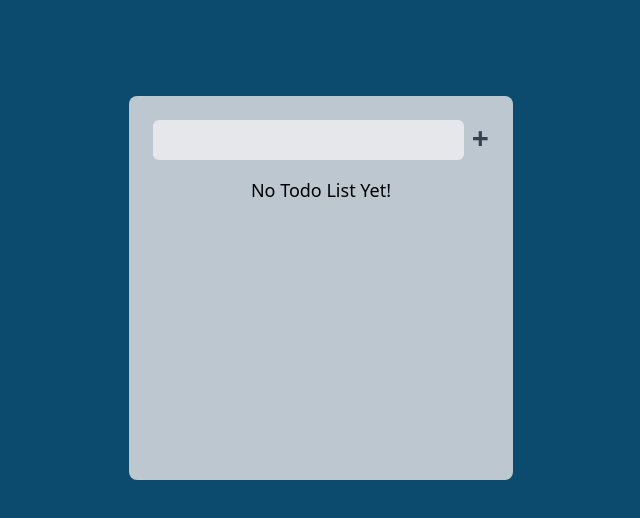
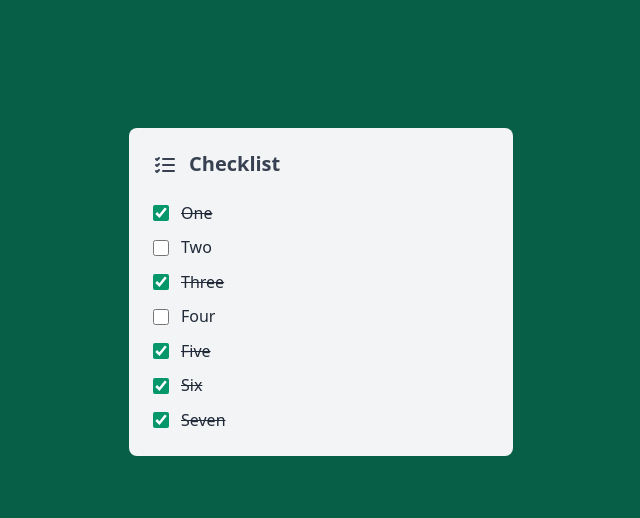
Before and after one commit to dimashilmawan/react-framer-motion, a React (Vite) app: page / in a window 1280 px wide. Shown: the top 518 px of the page, without its empty margins (319-959 px from the left). Built offline with nearby package versions, Linux system fonts and the light colour scheme.

Commit message:
add Checklist trello animation

```diff
--- a/package.json
+++ b/package.json
@@ -13,6 +13,7 @@
     "framer-motion": "^10.12.16",
     "react": "^18.2.0",
     "react-dom": "^18.2.0",
+    "react-icons": "^4.9.0",
     "react-use-measure": "^2.1.1",
     "uuidv4": "^6.2.13"
   },
--- a/src/App.jsx
+++ b/src/App.jsx
@@ -1,3 +1,4 @@
+import CheckList from "./components/CheckList";
 import MacOSDock from "./components/MacOSDock";
 import Parallax from "./components/Parallax";
 import Resizable from "./components/Resizable";
@@ -6,6 +7,6 @@ import Slider from "./components/Slider";
 import Todos from "./components/Todos";
 
 const App = () => {
-	return <Todos />;
+	return <CheckList />;
 };
 export default App;
--- /dev/null
+++ b/src/components/CheckList.jsx
@@ -0,0 +1,98 @@
+import { stagger, useAnimate } from "framer-motion";
+import { useState } from "react";
+import { LuListChecks } from "react-icons/lu";
+
+const DUMMY_ITEMS = [
+	{ id: "a1", text: "One", checked: true },
+	{ id: "a2", text: "Two", checked: false },
+	{ id: "a3", text: "Three", checked: true },
+	{ id: "a4", text: "Four", checked: false },
+	{ id: "a5", text: "Five", checked: true },
+	{ id: "a6", text: "Six", checked: true },
+	{ id: "a7", text: "Seven", checked: true },
+];
+
+const CheckList = () => {
+	const [items, setItems] = useState(DUMMY_ITEMS);
+
+	const [ref, animate] = useAnimate();
+
+	const inputCheckedHandler = id => {
+		const newItems = items.map(item => ({
+			...item,
+			checked: item.id === id ? !item.checked : item.checked,
+		}));
+
+		setItems(newItems);
+
+		if (newItems.every(item => item.checked)) {
+			const lastCompletedItemIndex = items.findIndex(item => !item.checked);
+			const random = Math.random();
+
+			if (random < 1 / 3) {
+				// Shimmy
+				animate(
+					"input",
+					{ x: [0, -3, 3, 0] },
+					{
+						duration: 0.3,
+						delay: stagger(0.075, { from: lastCompletedItemIndex }),
+					}
+				);
+			} else if (random < 2 / 3) {
+				// Bounce
+				animate(
+					"input",
+					{ scale: [1, 1.3, 1] },
+					{
+						duration: 0.3,
+						delay: stagger(0.075, { from: lastCompletedItemIndex }),
+					}
+				);
+			} else {
+				// Shake
+				animate(
+					"input",
+					{ rotate: [0, 10, -10, 0] },
+					{
+						duration: 0.3,
+						delay: stagger(0.075, { from: lastCompletedItemIndex }),
+					}
+				);
+			}
+		}
+	};
+
+	return (
+		<div className="h-screen w-full bg-emerald-800 pt-32">
+			<div className="mx-auto w-96 rounded-lg bg-gray-100 p-6">
+				<div className="flex items-center gap-3">
+					<LuListChecks className="text-2xl text-gray-700" />
+					<h1 className="-mt-[2px] text-xl font-semibold text-gray-700">
+						Checklist
+					</h1>
+				</div>
+				<form ref={ref} className="mt-6 flex flex-col gap-3">
+					{items.map(item => (
+						<label className="flex w-fit items-center gap-3" key={item.id}>
+							<input
+								className="h-4 w-4 accent-emerald-600 hover:accent-emerald-700"
+								type="checkbox"
+								checked={item.checked}
+								onChange={() => inputCheckedHandler(item.id)}
+							/>
+							<span
+								className={`${
+									item.checked ? "text-gray-400 line-through" : ""
+								} -mt-[1.5px] font-normal text-gray-800 transition-all duration-300`}
+							>
+								{item.text}
+							</span>
+						</label>
+					))}
+				</form>
+			</div>
+		</div>
+	);
+};
+export default CheckList;
--- a/src/components/Todos.jsx
+++ b/src/components/Todos.jsx
@@ -1,4 +1,4 @@
-import { AnimatePresence, motion } from "framer-motion";
+import { AnimatePresence, motion, MotionConfig } from "framer-motion";
 import { useState } from "react";
 import useMeasure from "react-use-measure";
 import { v4 as uuid } from "uuid";
@@ -6,7 +6,7 @@ const Todos = () => {
 	const [todos, setTodos] = useState([]);
 	const [input, setInput] = useState("");
 
-	// const [ref, { height }] = useMeasure();
+	const [ref, { height }] = useMeasure();
 
 	const inputChangeHandler = e => {
 		setInput(e.target.value);
@@ -28,42 +28,57 @@ const Todos = () => {
 	};
 
 	return (
+		<MotionConfig transition={{ type: "spring" }}>
 			<div className="h-screen w-full bg-sky-900 pt-24">
 				<div className="mx-auto h-96 w-96 overflow-y-auto rounded-lg bg-gray-300/90 p-6 backdrop-blur-md transition-all">
+					{/* <div className="mx-auto w-96 rounded-lg bg-gray-300/90 p-6 backdrop-blur-md transition-all"> */}
 					<form onSubmit={addTodoHandler} className="flex items-center gap-2 ">
 						<input
 							className="flex-1 rounded-md bg-gray-200 px-3 py-2 outline-none"
 							value={input}
 							onChange={inputChangeHandler}
 						/>
-					<button className="-mt-1 text-3xl font-bold text-gray-700">+</button>
+						<button className="-mt-1 text-3xl font-bold text-gray-700">
+							+
+						</button>
 					</form>
+
+					{todos.length === 0 && (
+						<p className="p-4 text-center text-lg">No Todo List Yet!</p>
+					)}
+
+					{/* USE THIS if want animate height and if card div not fixed height */}
 					{/* <motion.div
 						animate={{ height: height || "auto" }}
 						className={`overflow-hidden ${todos.length !== 0 && "mt-6 "}`}
 					> */}
-				{todos.length === 0 && (
-					<p className="p-4 text-center text-lg">No Todo List Yet!</p>
-				)}
-				<motion.ul
-					//  ref={ref}
-					className={`mt-6 flex w-full flex-col gap-3`}
-				>
+					<motion.ul ref={ref} className={`mt-6 flex w-full flex-col gap-3`}>
 						<AnimatePresence mode="popLayout" initial={false}>
 							{todos.map(todo => (
 								<motion.li
+									key={todo.id}
 									layout
-								initial={{ scale: 0.1, opacity: 0 }}
-								animate={{ scale: 1, opacity: 1 }}
-								exit={{
+									initial={{
+										y: -25,
 										scale: 0.1,
 										opacity: 0,
 									}}
+									animate={{
+										y: 0,
+										scale: 1,
+										opacity: 1,
+									}}
+									exit={{
+										y: -25,
+										scale: 0.1,
+										opacity: 0,
+									}}
+									transition={{ type: "spring" }}
 									onClick={() => removeTodoHandler(todo.id)}
-								className="rounded-lg bg-sky-500 p-3 font-semibold text-gray-200"
-								key={todo.id}
+									className="flex items-center gap-3 rounded-lg bg-sky-500 p-3 font-semibold text-gray-200"
 								>
-								{todo.value}
+									<span className="flex-1">{todo.value}</span>
+									<span className="-mt-1 text-xl font-bold">x</span>
 								</motion.li>
 							))}
 						</AnimatePresence>
@@ -71,6 +86,7 @@ const Todos = () => {
 					{/* </motion.div> */}
 				</div>
 			</div>
+		</MotionConfig>
 	);
 };
 export default Todos;
```
Also changed, not shown: 1 other file (tests, documents, lock files or other folders). Lines whose indentation alone changed are shown as unchanged.
